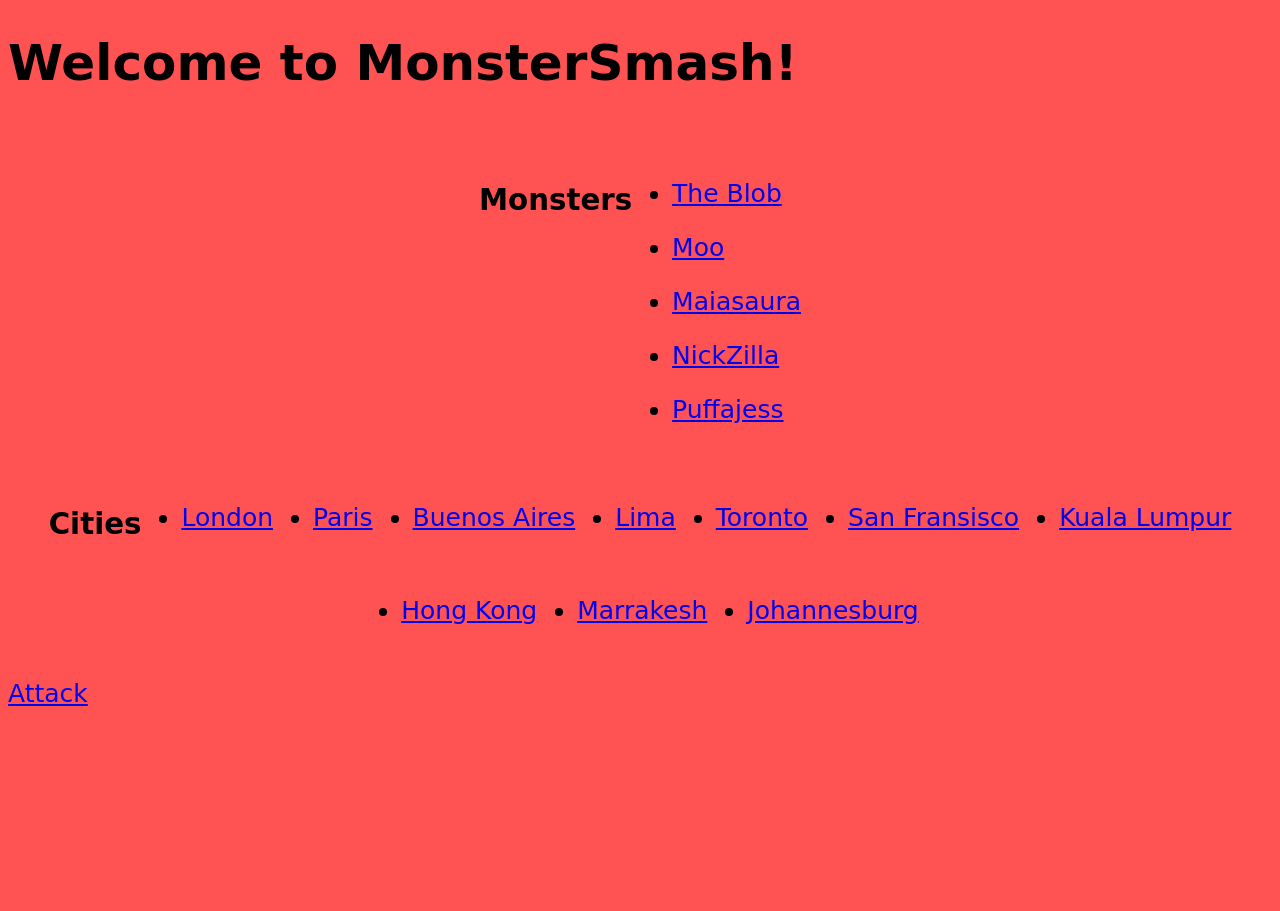
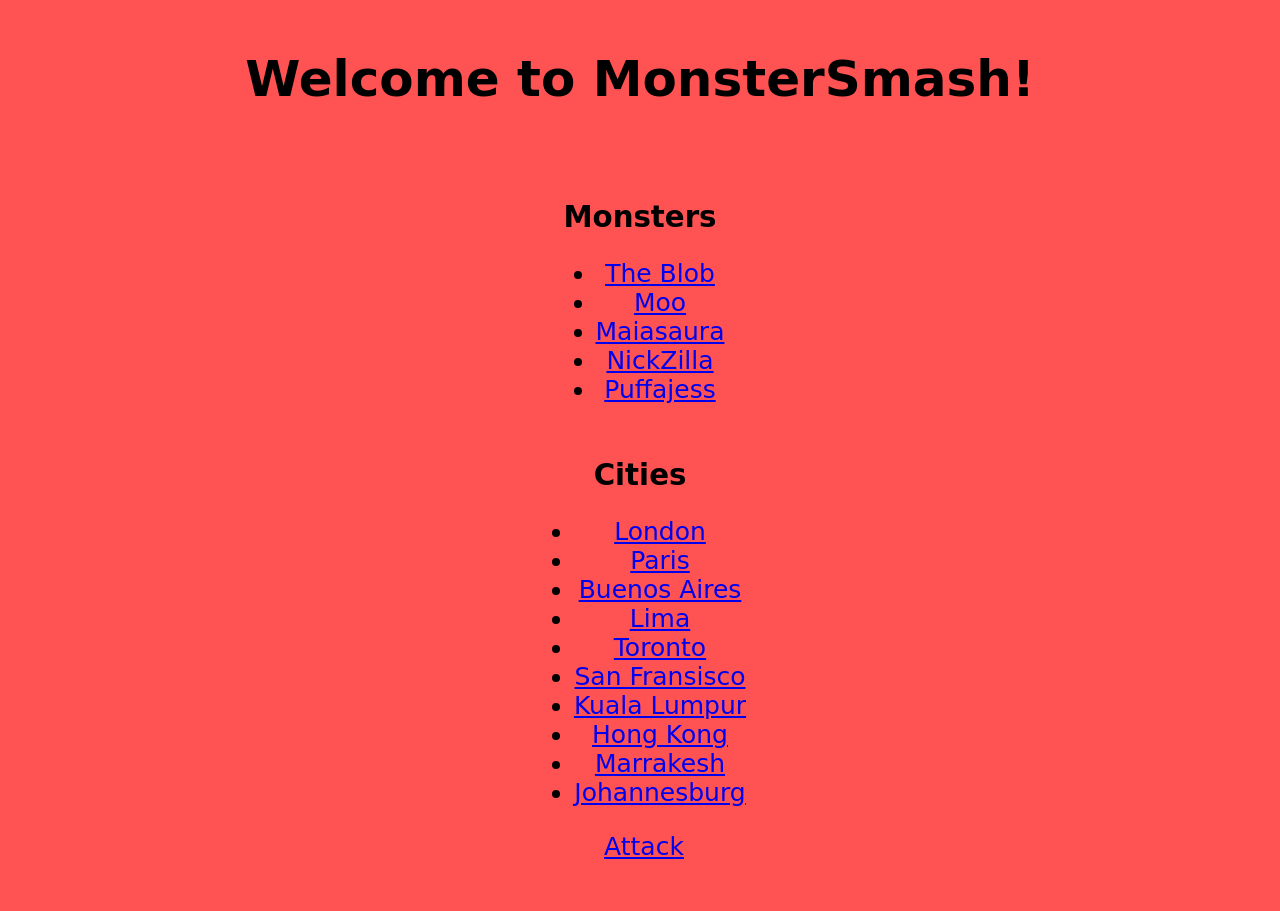
Before and after one commit to kahu-2018/MonsterMash, a Node server app: page / in a window 1280 px wide. Before the commit the page ends 706 px from the top, so only its background shows below. Run offline with Node 20, Linux system fonts and the light colour scheme; data comes from the database, SQL or seed files in the repository; some libraries are stand-ins or nearby versions; some web fonts are replaced.

Commit message:
css stuff

```diff
--- a/public/styles.css
+++ b/public/styles.css
@@ -3,10 +3,13 @@ body {
   font-family: 'Eater',
   cursive;
   font-size: 25px;
+  margin: 50px 0;
+  padding: 0;
+  text-align: center;
 }
 
 .container {
-  display: flex;
+  display: inline-block;
   flex-wrap: wrap;
   justify-content: center;
 }
@@ -27,15 +30,17 @@ body {
   display: flex;
   flex-direction: column;
   align-items: center;
+  right
   margin: 50px;
 }
 
 .img-circle {
   border-radius: 50%;
   object-fit: cover;
+  right
   width: 230px;
   height: 230px;
-}
+}right
 
 .title {
   text-align: center;
@@ -55,5 +60,9 @@ body {
 .monsterimg {
   width: 10%;
   height: 10%;
-  text-align: center;
 }
+
+h3 {
+  clear:right;
+  margin-bottom:10px;
+}
--- a/views/city.hbs
+++ b/views/city.hbs
@@ -7,7 +7,7 @@
 
   <h1>{{city}}</h1>
   <br/>
-  <img src="{{city_img}}" alt="city pic">
+  <img class="monsterimg" src="{{city_img}}" alt="city pic">
 
 
   <p>{{destroyedMessage}}</p>
--- a/views/home.hbs
+++ b/views/home.hbs
@@ -1,30 +1,24 @@
-<head>
-  <title>MonsterSmash</title>
-</head>
-
-<body>
-
 <h1>Welcome to MonsterSmash!</h1>
 <br/>
 
 <div class=container>
-<h3>Monsters</h3>
-<br\>
-{{#each monsters}}
-<ul>
-<li> <a href="profiles/{{id}}">{{monster}}</a>
-</ul>
-{{/each}}
+  <h3>Monsters</h3>
+    <ul>
+    {{#each monsters}}
+    <li> <a href="profiles/{{id}}">{{monster}}</a>
+    {{/each}}
+    </ul>
 </div>
+
 <br/>
+
 <div class=container>
-
-<h3>Cities</h3>
-{{#each cities}}
-<ul>
-<li> <a href="cities/{{id}}">{{city}}</a>
-</ul>
-{{/each}}
+  <h3>Cities</h3>
+  <ul>
+  {{#each cities}}
+  <li> <a href="cities/{{id}}">{{city}}</a>
+  {{/each}}
+  </ul>
 </div>
 
 <br/>
```
Also changed, not shown: views/attack.hbs (+7 -2 lines).
